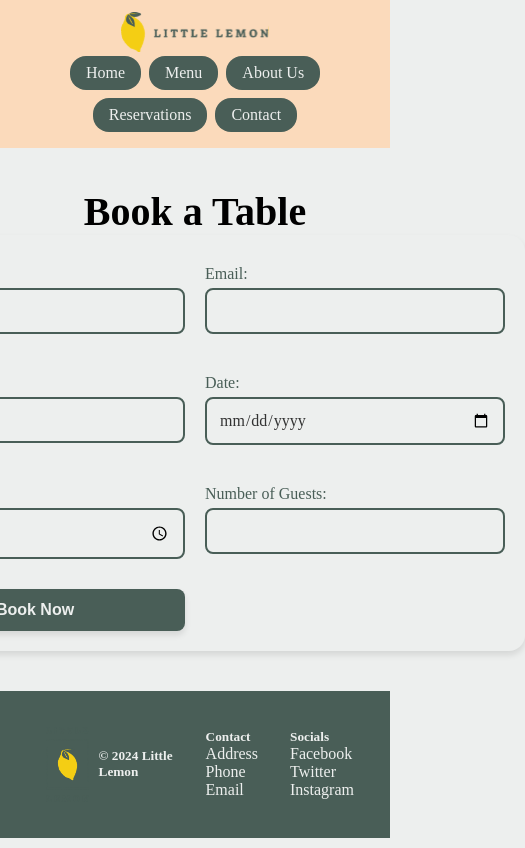
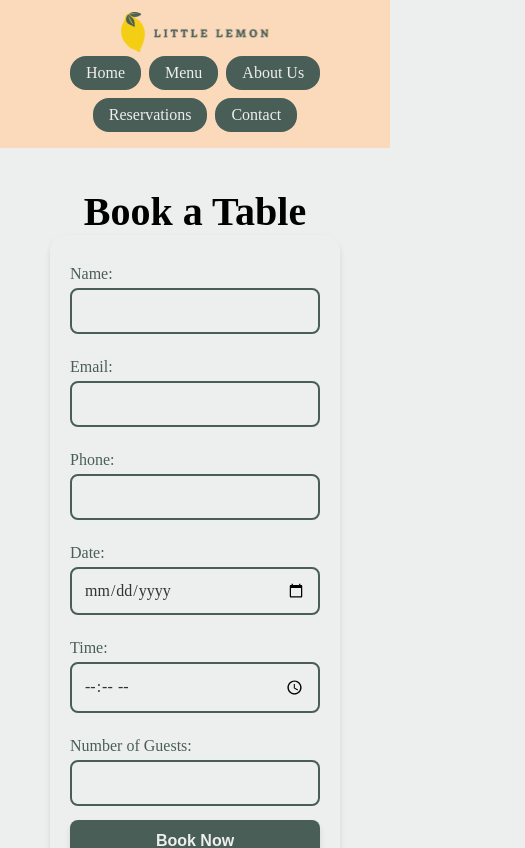
Before and after one commit to ndimitrakas/LittleLemonCapstoneProject, a React (Create React App) app: page /booking in a window 390 px wide. Shown: the top 848 px of the page, 525 px wide, since content can reach past the window. Built offline with nearby package versions, Linux system fonts and the light colour scheme.

Commit message:
Fixed annoyance with form submission button

```diff
--- a/src/App.css
+++ b/src/App.css
@@ -500,20 +500,19 @@ footer img {
 .booking-page {
   display: grid;
   margin: 40px;
-  justify-content: center;
   justify-items: center;
 }
 
 form {
   display: grid;
-  gap: 20px;
+  gap: 4px;
   background-color: #EDEFEE;
   padding: 20px;
   border-radius: 16px;
   box-shadow: 0 4px 6px rgba(0, 0, 0, 0.1);
   max-width: 800px; /* Adjust max-width as needed */
   margin: 0 auto;
-  grid-template-columns: repeat(auto-fit, minmax(300px, 1fr)); /* Responsive columns */
+  grid-template-columns: repeat(auto-fit, minmax(400px, 1fr)); /* Responsive columns */
 }
 
 .text-field {
@@ -565,7 +564,6 @@ form {
   cursor: pointer;
   box-shadow: 0 4px 6px rgba(0, 0, 0, 0.1);
   transition: background-color 0.3s ease, transform 0.3s ease;
-  grid-column: span 2; /* Span button across two columns */
 }
 
 .text-field button:hover {
@@ -580,4 +578,24 @@ form {
   box-shadow: 0 2px 4px rgba(0, 0, 0, 0.1);
 }
 
+@media (max-width: 900px) {
+  form {
+    display: grid;
+    gap: 4px;
+    background-color: #EDEFEE;
+    padding: 20px;
+    border-radius: 16px;
+    box-shadow: 0 4px 6px rgba(0, 0, 0, 0.1);
+    max-width: 250px; /* Adjust max-width as needed */
+    margin: 0 auto;
+    grid-template-columns: repeat(auto-fit, minmax(250px, 1fr)); /* Responsive columns */
+  }
+
+  .booking-page {
+    display: grid;
+    margin: 40px 0;
+    justify-items: center;
+  }
+}
+
 /* Booking Styles End */
--- a/src/components/Booking.js
+++ b/src/components/Booking.js
@@ -90,7 +90,7 @@ const BookingPage = () => {
             min="1"
           />
         </div>
-        <button type="submit">Book Now</button>
+            <button type="submit">Book Now</button>
       </form>
     </div>
   );
```
